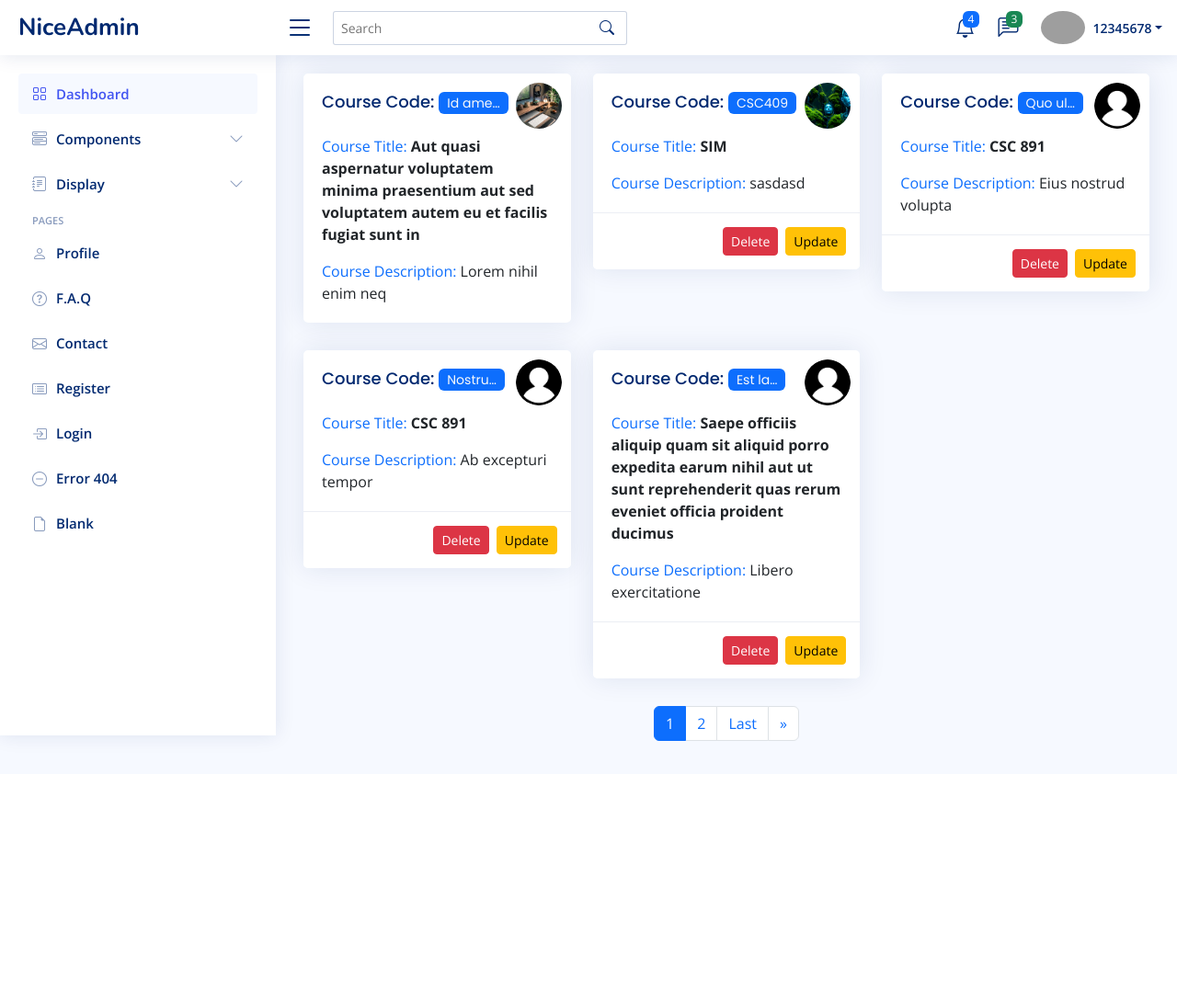
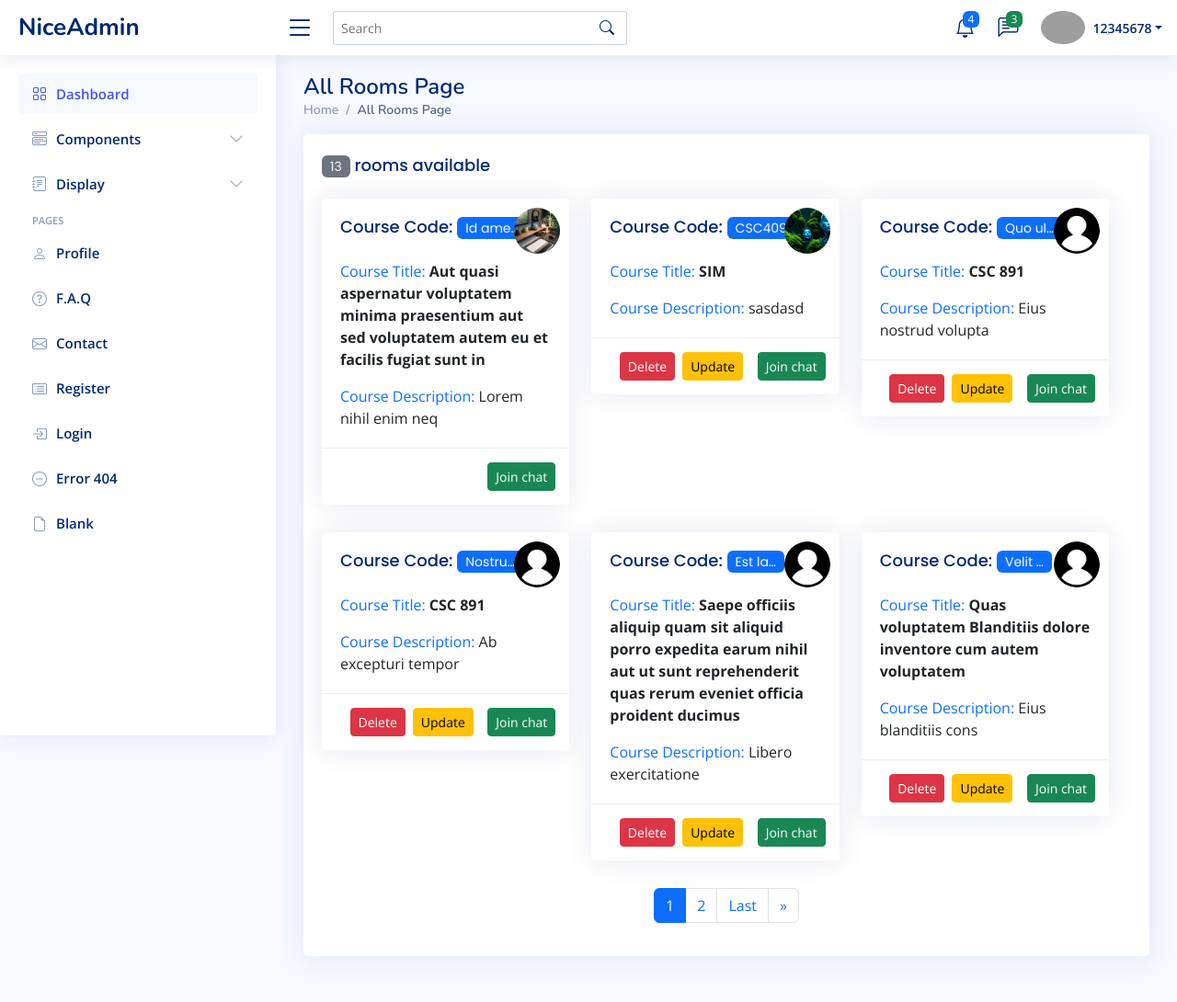
Before and after one commit to devxprogramming/Project101, a Django app: page /room/all-rooms/ in a window 1280 px wide. Shown: the whole page at 92% size. Before the commit the page ends 811 px from the top, so only its background shows below. Run offline with Django 5.2, Linux system fonts and the light colour scheme; a user stored in the database is signed in; data comes from the database, SQL or seed files in the repository; both versions use the stored data as it was after the commit; some libraries are stand-ins or nearby versions; grey boxes are pictures that could not be loaded.

Commit message:
50% done...

```diff
--- a/classroom/admin.py
+++ b/classroom/admin.py
@@ -1,5 +1,5 @@
 from django.contrib import admin
-from classroom.models import Room
+from classroom.models import Room, Message
 
 
 class RoomAdmin(admin.ModelAdmin):
@@ -8,5 +8,5 @@ class RoomAdmin(admin.ModelAdmin):
 
 
 
-
 admin.site.register(Room, RoomAdmin)
+admin.site.register(Message)
--- a/classroom/models.py
+++ b/classroom/models.py
@@ -40,3 +40,16 @@ class Room(models.Model):
         elif self.room_password is not None:
             self.room_privacy = 'Private'
             self.save()
+
+
+
+class Message(models.Model):
+    message_code = models.UUIDField(default=uuid4, unique=True)
+    room = models.ForeignKey(Room, on_delete=models.CASCADE)
+    user = models.ForeignKey(User, on_delete=models.CASCADE)
+    body = models.TextField()
+    created = models.DateTimeField(auto_now_add=True)
+    updated = models.DateTimeField(auto_now=True)
+
+    def __str__(self):
+        return self.body[:10]
--- a/classroom/urls.py
+++ b/classroom/urls.py
@@ -7,4 +7,6 @@ urlpatterns = [
     path('delete-room/<str:pk>/', views.delete_room, name='delete_room'),
     path('all-rooms/', views.show_all_rooms, name='all_rooms'),
     path('private-room/<str:pk>/', views.private_room, name='private_room'),
+    path('room-message/<str:pk>/', views.room_message, name='room_message'),
+    path('delete-message/<str:pk>', views.delete_message, name="delete_message"),
 ]
--- a/classroom/views.py
+++ b/classroom/views.py
@@ -1,6 +1,6 @@
 from django.shortcuts import render, redirect, get_object_or_404
-from classroom.forms import RoomForm
-from classroom.models import Room
+from classroom.forms import RoomForm, MessageForm
+from classroom.models import Room, Message
 from django.contrib.auth.decorators import login_required
 from django.contrib import messages
 from django.core.paginator import Paginator
@@ -14,6 +14,14 @@ def create_room(request):
         form = RoomForm(request.POST, request.FILES)
         if form.is_valid():
             password = form.cleaned_data['room_password']
+            course_code = form.cleaned_data['course_code']
+            course_title = form.cleaned_data['course_title']
+            if Room.objects.filter(course_code=course_code).exists():
+                messages.info(request, 'Course Code already exists')
+                return redirect('create_room')
+            elif Room.objects.filter(course_title=course_title).exists():
+                messages.info(request, 'Course Title already exists')
+                return redirect('create_room')
             room = form.save(commit=False)
             room.host = request.user
             room.check_password(password)
@@ -81,11 +89,48 @@ def delete_room(request, pk):
 
 def show_all_rooms(request):
     room = Room.objects.all()
-    paginator = Paginator(room, 5)
+    paginator = Paginator(room, 6)
     page = request.GET.get('page')
     rooms = paginator.get_page(page)
+    room_count = Room.objects.all().count()
     context = {
-        'rooms': rooms
+        'rooms': rooms,
+        'room_count':room_count,
         # 'page':page,
     }
     return render(request, 'room/all_rooms.html', context)
+
+@login_required(login_url='login')
+def room_message(request, pk):
+    room = get_object_or_404(Room, room_code=pk)
+    get_messages = Message.objects.filter(room=room)
+    participants = room.participants.all()
+    message_form = MessageForm()
+    if request.method == "POST":
+        room_messages = Message.objects.create(
+            user = request.user,
+            room = room,
+            body = request.POST.get('body')
+        )
+        room.participants.add(request.user)
+        return redirect('room_message', pk)
+
+    context = {
+        'room':room,
+        'message_form':message_form,
+        'get_messages':get_messages,
+        "participants":participants,
+    }
+    return render(request, 'room/room_message.html', context)
+
+
+def delete_message(request,pk):
+    get_message = get_object_or_404(Message, message_code=pk)
+    if request.method == "POST":
+        get_message.delete()
+        messages.success(request, 'Message deleted Success')
+        return redirect(room_message, get_message.room.room_code)
+    context = {
+        "obj":get_message
+    }
+    return render(request, 'base/delete.html', context)
--- a/static/assets/css/custome.css
+++ b/static/assets/css/custome.css
@@ -32,3 +32,19 @@
     transform: rotate(45deg); /* Scale and extrude the image on hover */
     box-shadow: 10px 8px 10px rgba(0, 0, 0, 0.575) /* Add some shadow to the image */;
 }
+
+
+
+.form-control:focus {
+    border-color: #007bff;
+    box-shadow: none;
+}
+
+.message-card{
+    max-height: 50vh !important;
+    overflow: scroll;
+}
+
+.message-btn{
+    position: static !important;
+}
--- a/templates/dashboard/search.html
+++ b/templates/dashboard/search.html
@@ -27,7 +27,9 @@
                 <div class="col-md-12">
                     <div class="card">
                         <div class="card-body">
-                            <h5 class="card-title">Search Result for <b>"{{query}}"</b></h5>
+                            <h5 class="card-title">
+                                <span class="badge bg-secondary text-light">{{rooms.count}}</span> Search Result{{rooms|pluralize}} for <b>"{{query}}"</b>
+                            </h5>
                             {% if rooms %}
                             <div class="row">
                                     {% for room in rooms %}
@@ -47,7 +49,7 @@
                                                     <span class="text-primary fw-bold">Room Description:</span>
                                                     {{room.description}}
                                                 </p>
-                                                <a href="{% url "user_profile" room.host.school_id %}" class="btn btn-primary">View Host</a>
+                                                <a href="{% url "room_message" room.room_code %}" class="btn btn-primary">Enter  Room</a>
                                             </div>
                                         </div>
                                     </div>
--- a/templates/room/all_rooms.html
+++ b/templates/room/all_rooms.html
@@ -10,11 +10,29 @@
     {% include "base/sidebar.html" %}
 
     <main class="main" id="main">
+        <div class="pagetitle">
+            <h1>All Rooms Page</h1>
+            <nav>
+                  <ol class="breadcrumb">
+                  <li class="breadcrumb-item"><a href="{% url 'dashboard' %}">Home</a></li>
+                  <li class="breadcrumb-item active">All Room{{rooms|pluralize}} Page</li>
+                  </ol>
+            </nav>
+          </div><!-- End Page Title -->
+        <section class="section">
+            <div class="row">
+                <div class="col-md-12">
+                    <div class="card">
+                        <div class="card-body">
+                            <div class="card-title">
+                                <span class="badge bg-secondary text-light">{{room_count}}</span> room{{rooms|pluralize}} available
+                            </div>
                             <div class="row">
                                 {% include "base/alert.html" %}
                                 {% if rooms %}
+                                <div class="row">
                                     {% for room in rooms %}
-                    <div class="col-4">
+                                    <div class="col-md-4">
                                         <div class="card">
                                             <div class="card-body">
                                                 {% if room.room_avatar %}
@@ -35,28 +53,51 @@
                                                     {{room.description|truncatechars:20}}
                                                 </p>
                                             </div>
+                                            <div class="card-footer d-flex">
                                                 {% if request.user == room.host %}
-                                <div class="card-footer d-flex">
-                                    <a href="{% url "delete_room" room.room_code %}" class="ms-auto btn-sm btn btn-danger">Delete</a>
+                                                <a href="{% url "delete_room" room.room_code %}" class="ms-auto btn-sm btn btn-danger"
+                                                    data-bs-toggle="tooltip"
+                                                    data-bs-placement="bottom"
+                                                    title="Delete Room Instance"
+                                                    >Delete</a>
                                                     {% if room.room_privacy == "Public" %}
-                                        <a href="{% url "update_room" room.room_code %}" class="ms-md-2 btn-sm btn btn-warning">Update</a>
+                                                        <a href="{% url "update_room" room.room_code %}" class="ms-md-2 btn-sm btn btn-warning"
+                                                        data-bs-toggle="tooltip"
+                                                        data-bs-placement="bottom"
+                                                        title="Delete Room Instance"
+                                                        >Update</a>
                                                     {% elif room.room_privacy == "Private" %}
-                                        <a href="{% url "private_room" room.room_code %}" class="ms-md-2 btn-sm btn btn-warning">Update</a>
+                                                        <a href="{% url "private_room" room.room_code %}" class="ms-md-2 btn-sm btn btn-warning"
+                                                        data-bs-toggle="tooltip"
+                                                        data-bs-placement="bottom"
+                                                        title="Update Room Details"
+                                                        >Update</a>
                                                     {% endif %}
+
+                                                    {% endif %}
+                                                    <a href="{% url "room_message" room.room_code %}" class="ms-auto btn-sm btn btn-success"
+                                                            data-bs-toggle="tooltip"
+                                                            data-bs-placement="bottom"
+                                                            title="Join Room Chat"
+                                                            >Join chat
+                                                    </a>
                                                 </div>
-                            {% endif %}
+
                                         </div>
                                     </div>
                                     {% endfor %}
+                                </div>
                                 {% else %}
                                     <h1 class="text-center mt-md-5">No rooms Available</h1>
                                     <div class="d-flex justify-content-center">
                                         <a href="{% url "create_room" %}" class="btn btn-success w-25 ">Create Room</a>
                                     </div>
                             </div>
-
-
-
+                        </div>
+                    </div>
+                </div>
+            </div>
+        </section>
     </main>
             {% endif %}
 
--- a/templates/room/create_update.html
+++ b/templates/room/create_update.html
@@ -28,7 +28,7 @@
 
                     <section class="section register min-vh-100 d-flex flex-column align-items-center justify-content-center py-4">
                         <div class="container">
-                            {% include "base/alert.html" %}
+
 
                             <div class="row justify-content-center">
                                 <div class="col-lg-4 col-md-6 d-flex flex-column align-items-center justify-content-center">
@@ -39,7 +39,7 @@
                                         <span class="d-none d-lg-block">Create Room</span>
                                         </a>
                                     </div><!-- End Logo -->
-
+                                    {% include "base/alert.html" %}
                                     <div class="card mb-3">
 
                                         <div class="card-body">
```
Also changed, not shown: classroom/forms.py (+9 -2 lines), templates/accounts/login_register.html (+3 -4 lines), templates/room/room_message.html (added, +144 -0 lines), classroom/migrations/0011_message.py (added), classroom/migrations/0012_message_message_code.py (added), classroom/migrations/0013_rename_message_message_body.py (added), db.sqlite3, static/profiles/room_avatars/Distinctio_Dicta_labore_temporibus_tenetur_cupiditate.png (added), 2 other files. Lines whose indentation alone changed are shown as unchanged.
